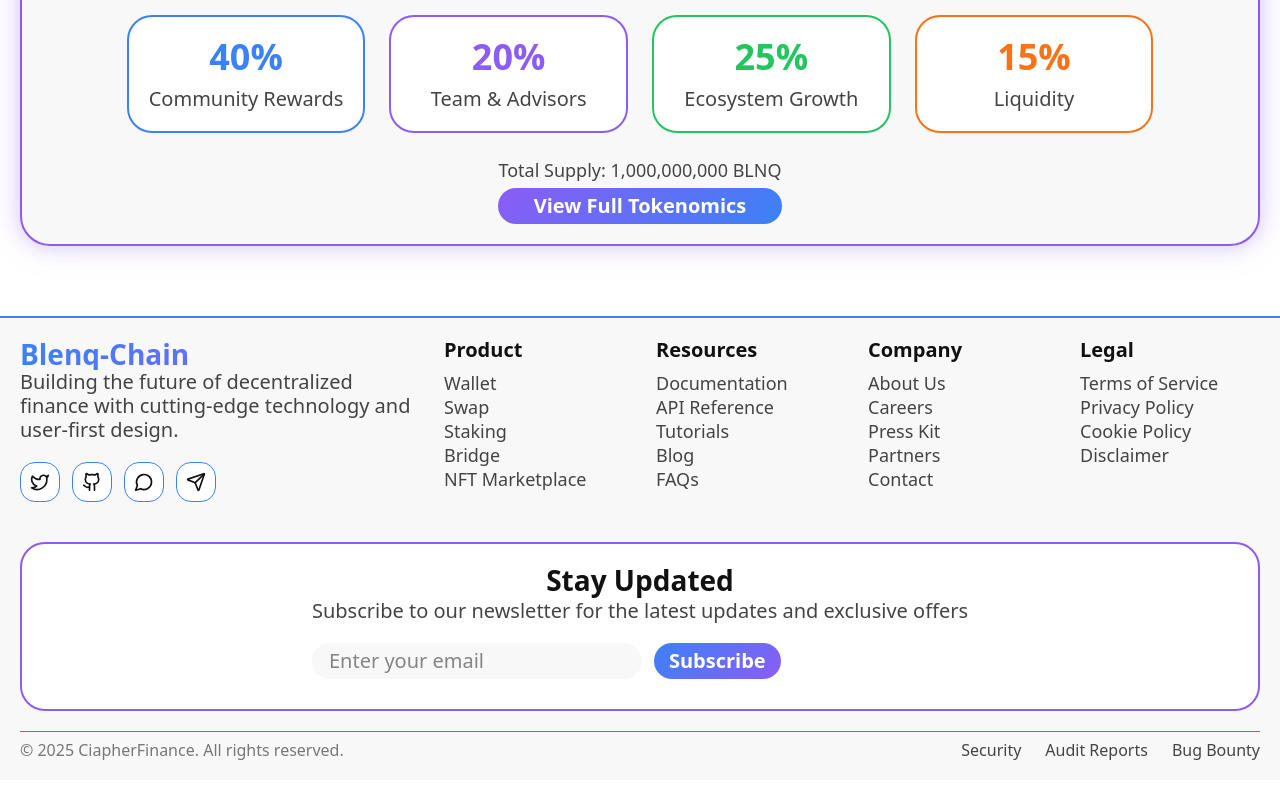
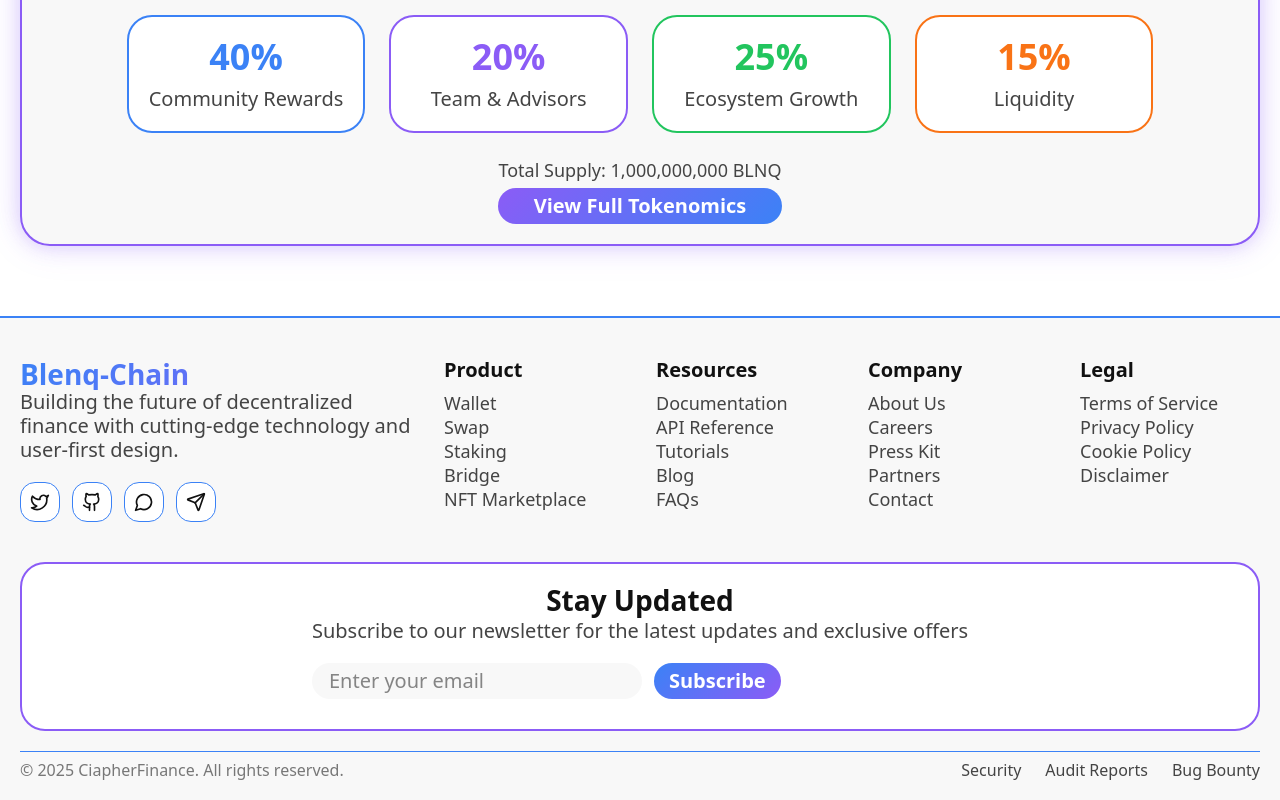
Before and after one commit to saifingo/Blenq--Chain, a Next.js app: page / in a window 1280 px wide. Shown: the part 2805-3605 px from the top of the page. Built offline with nearby package versions, Linux system fonts and the light colour scheme.

Commit message:
Save local changes before pull

```diff
--- a/app/components/Footer.tsx
+++ b/app/components/Footer.tsx
@@ -20,7 +20,7 @@ export function Footer() {
     <footer
       className="py-16 px-6 border-t-2"
       style={{
-        padding:'20px',
+        padding:'40px 20px 20px',
          display: "flex",
         justifyContent: "center",
         backgroundColor: "var(--bg-secondary)",
--- a/app/components/ui/accordion.tsx
+++ b/app/components/ui/accordion.tsx
@@ -3,6 +3,7 @@
 import * as React from "react";
 import * as AccordionPrimitive from "@radix-ui/react-accordion";
 import { ChevronDownIcon } from "lucide-react";
+
 
 import { cn } from "./utils";
 
```
